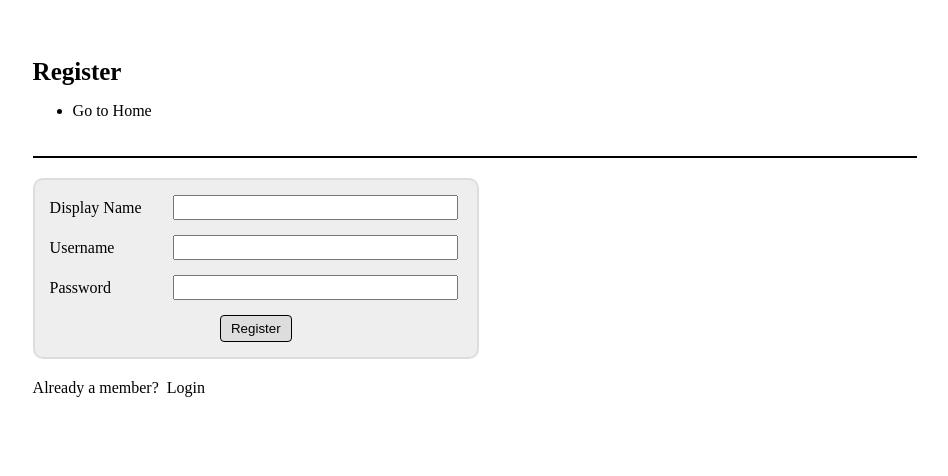
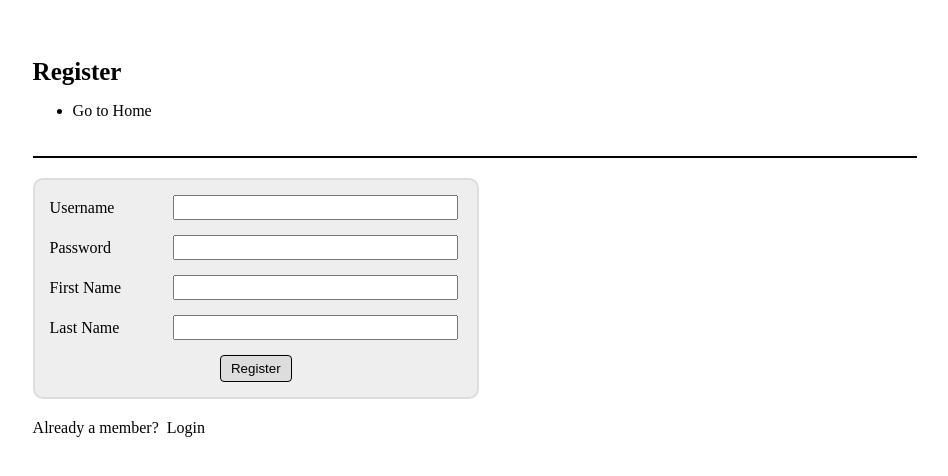
Before and after one commit to ku-cylee/django-course-app, a Django app: template board/templates/auth/register.html in a window 1280 px wide. Shown: the top 476 px of the page, without its empty margins (165-1113 px from the left). Run offline with Django 3.2, Linux system fonts and the light colour scheme; the template is opened without the code that fills it: values that come from a table or form of the project are taken from there, others are empty.

Commit message:
Added forms and applied changes

```diff
--- /dev/null
+++ b/board/forms.py
@@ -0,0 +1,21 @@
+from django import forms
+
+class LoginForm(forms.Form):
+    username = forms.CharField()
+    password = forms.CharField()
+
+
+class RegisterForm(forms.Form):
+    username = forms.CharField()
+    password = forms.CharField()
+    first_name = forms.CharField()
+    last_name = forms.CharField()
+
+class ArticleForm(forms.Form):
+    title = forms.CharField(max_length=40, widget=forms.TextInput({
+        'class': 'compose-title',
+        'placeholder': 'Your Title Here',
+    }))
+    content = forms.CharField(widget=forms.Textarea({
+        'id': 'editor',
+    }))
--- a/board/templates/auth/login.html
+++ b/board/templates/auth/login.html
@@ -18,13 +18,13 @@
             <div class="panel-row">
                 <div class="label">Username</div>
                 <div class="input">
-                    <input id="username" name="username" type="text">
+                    {{ form.username }}
                 </div>
             </div>
             <div class="panel-row">
                 <div class="label">Password</div>
                 <div class="input">
-                    <input id="password" name="password" type="password">
+                    {{ form.password }}
                 </div>
             </div>
             <div class="panel-row center">
--- a/board/templates/auth/register.html
+++ b/board/templates/auth/register.html
@@ -15,21 +15,27 @@
 <form method="post">
     <div class="panell">
         <div class="panel-row">
-            <div class="label">Display Name</div>
-            <div class="input">
-                <input id="display-name" name="display_name" type="text">
-            </div>
-        </div>
-        <div class="panel-row">
             <div class="label">Username</div>
             <div class="input">
-                <input id="username" name="username" type="text">
+                {{ form.username }}
             </div>
         </div>
         <div class="panel-row">
             <div class="label">Password</div>
             <div class="input">
-                <input id="password" name="password" type="password">
+                {{ form.password }}
+            </div>
+        </div>
+        <div class="panel-row">
+            <div class="label">First Name</div>
+            <div class="input">
+                {{ form.first_name }}
+            </div>
+        </div>
+        <div class="panel-row">
+            <div class="label">Last Name</div>
+            <div class="input">
+                {{ form.last_name }}
             </div>
         </div>
         <div class="panel-row center">
```
Also changed, not shown: board/templates/articles/compose.html (+3 -9 lines).
